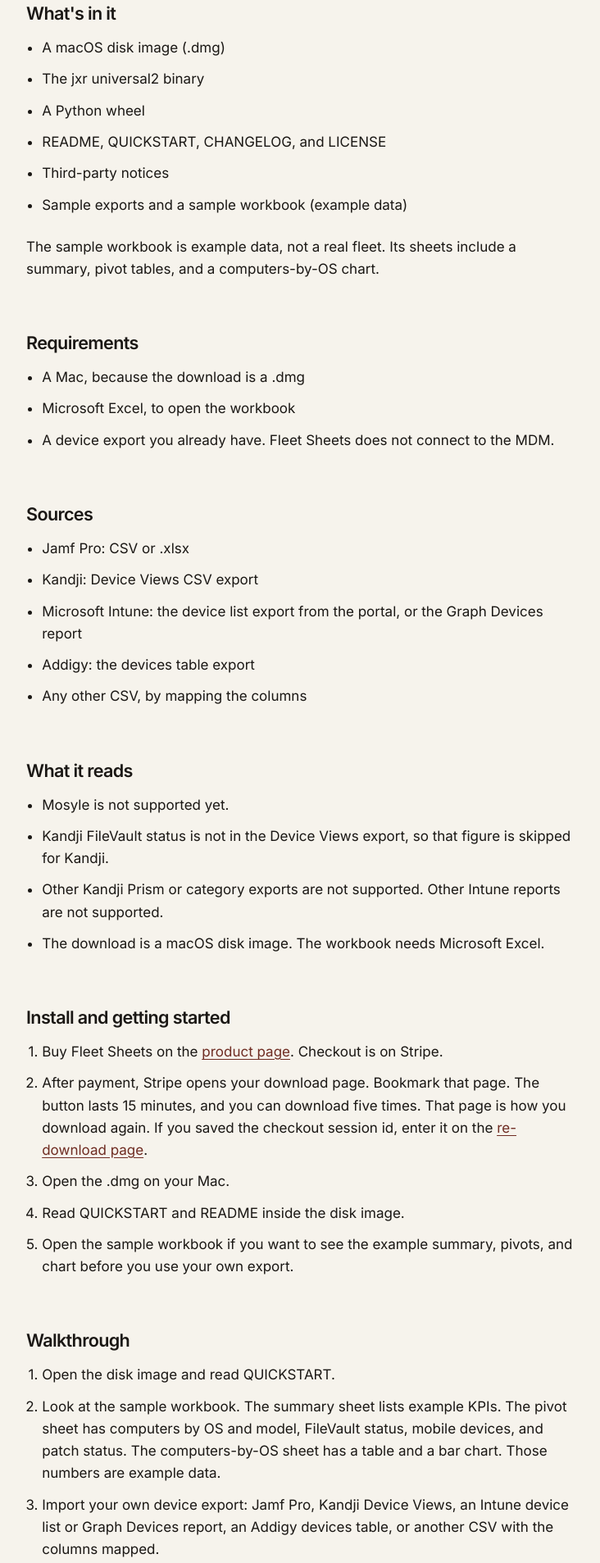
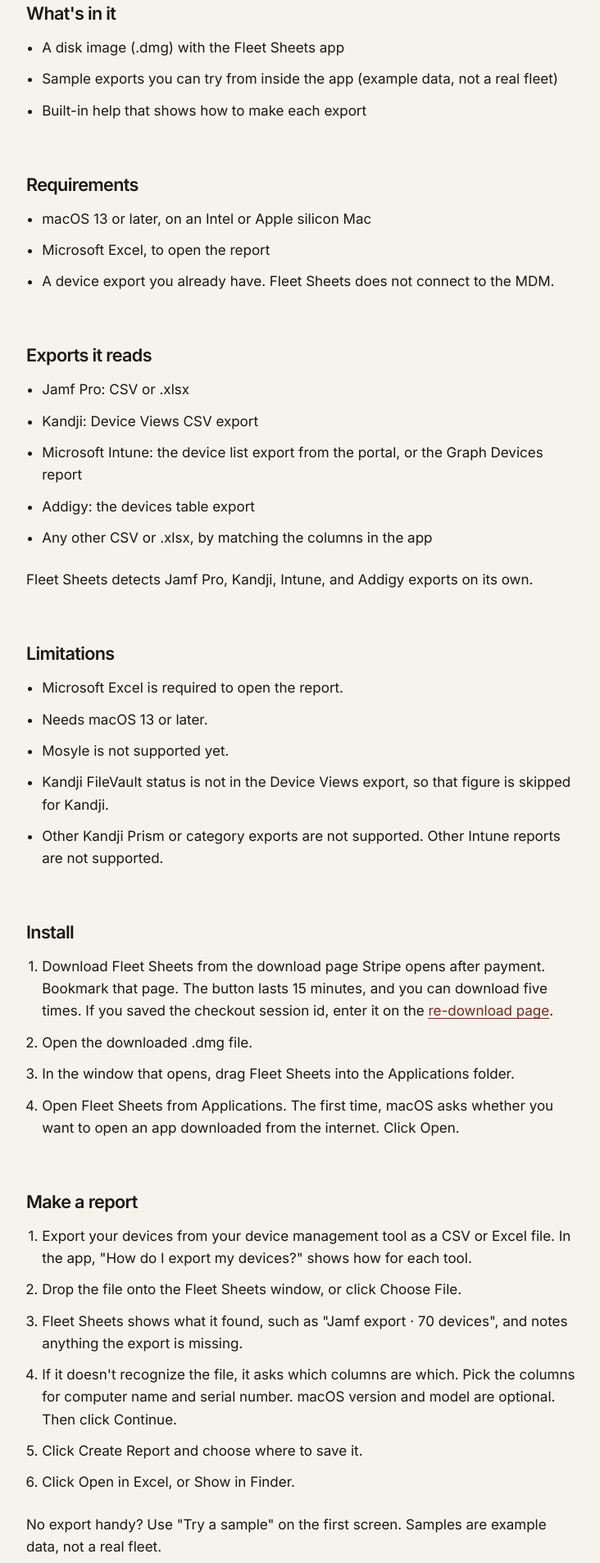
Before and after one commit to dedwebs/nixonmade, a website: page public/docs/fleet-sheets/index.html in a window 1280 px wide. Shown: the part 560-2467 px from the top of the page at 82% size, without its empty margins (272-1004 px from the left). Drawn offline with Linux system fonts and the light colour scheme.

Commit message:
Docs + thanks page: describe the Fleet Sheets Mac app install and flow; remove CLI instructions

```diff
--- a/public/docs/fleet-sheets/index.html
+++ b/public/docs/fleet-sheets/index.html
@@ -43,10 +43,10 @@
       <p class="eyebrow">Fleet Sheets</p>
       <h1>Fleet Sheets</h1>
       <p class="lede">
-        A macOS disk image. It turns a device export into an Excel workbook
-        with a summary, tables, charts, and pivot tables. Import only: no API
-        access and no credentials. One organization per license. The workbook
-        needs Microsoft Excel.
+        A Mac app that turns a device export into an Excel report with a
+        summary, tables, charts, and pivot tables. You drag in a file you
+        already exported. No API access and no credentials. One organization
+        per license. The report needs Microsoft Excel.
       </p>
       <p class="docs-call"><a href="/fleet-sheets/">Fleet Sheets product page</a></p>
       <nav class="docs-subnav" aria-label="Documentation">
@@ -58,87 +58,74 @@
       <section aria-labelledby="contents-heading">
         <h2 id="contents-heading">What's in it</h2>
         <ul class="content-list">
-          <li>A macOS disk image (.dmg)</li>
-          <li>The jxr universal2 binary</li>
-          <li>A Python wheel</li>
-          <li>README, QUICKSTART, CHANGELOG, and LICENSE</li>
-          <li>Third-party notices</li>
-          <li>Sample exports and a sample workbook (example data)</li>
+          <li>A disk image (.dmg) with the Fleet Sheets app</li>
+          <li>Sample exports you can try from inside the app (example data, not a real fleet)</li>
+          <li>Built-in help that shows how to make each export</li>
         </ul>
-        <p>
-          The sample workbook is example data, not a real fleet. Its sheets
-          include a summary, pivot tables, and a computers-by-OS chart.
-        </p>
-        <!-- TODO: Minimum macOS version for the disk image is not in the materials. -->
       </section>
 
       <section aria-labelledby="requirements-heading">
         <h2 id="requirements-heading">Requirements</h2>
         <ul class="content-list">
-          <li>A Mac, because the download is a .dmg</li>
-          <li>Microsoft Excel, to open the workbook</li>
+          <li>macOS 13 or later, on an Intel or Apple silicon Mac</li>
+          <li>Microsoft Excel, to open the report</li>
           <li>A device export you already have. Fleet Sheets does not connect to the MDM.</li>
         </ul>
       </section>
 
       <section aria-labelledby="sources-heading">
-        <h2 id="sources-heading">Sources</h2>
+        <h2 id="sources-heading">Exports it reads</h2>
         <ul class="content-list">
           <li>Jamf Pro: CSV or .xlsx</li>
           <li>Kandji: Device Views CSV export</li>
           <li>Microsoft Intune: the device list export from the portal, or the Graph Devices report</li>
           <li>Addigy: the devices table export</li>
-          <li>Any other CSV, by mapping the columns</li>
+          <li>Any other CSV or .xlsx, by matching the columns in the app</li>
         </ul>
+        <p>Fleet Sheets detects Jamf Pro, Kandji, Intune, and Addigy exports on its own.</p>
       </section>
 
       <section aria-labelledby="reads-heading">
-        <h2 id="reads-heading">What it reads</h2>
+        <h2 id="reads-heading">Limitations</h2>
         <ul class="content-list">
+          <li>Microsoft Excel is required to open the report.</li>
+          <li>Needs macOS 13 or later.</li>
           <li>Mosyle is not supported yet.</li>
           <li>Kandji FileVault status is not in the Device Views export, so that figure is skipped for Kandji.</li>
           <li>Other Kandji Prism or category exports are not supported. Other Intune reports are not supported.</li>
-          <li>The download is a macOS disk image. The workbook needs Microsoft Excel.</li>
         </ul>
       </section>
 
       <section aria-labelledby="install-heading">
-        <h2 id="install-heading">Install and getting started</h2>
+        <h2 id="install-heading">Install</h2>
         <ol class="steps">
           <li>
-            Buy Fleet Sheets on the
-            <a href="/fleet-sheets/">product page</a>. Checkout is on Stripe.
+            Download Fleet Sheets from the download page Stripe opens after
+            payment. Bookmark that page. The button lasts 15 minutes, and you
+            can download five times. If you saved the checkout session id,
+            enter it on the <a href="/redownload">re-download page</a>.
           </li>
-          <li>
-            After payment, Stripe opens your download page. Bookmark that
-            page. The button lasts 15 minutes, and you can download five
-            times. That page is how you download again. If you saved the
-            checkout session id, enter it on the
-            <a href="/redownload">re-download page</a>.
-          </li>
-          <li>Open the .dmg on your Mac.</li>
-          <li>Read QUICKSTART and README inside the disk image.</li>
-          <li>
-            Open the sample workbook if you want to see the example summary,
-            pivots, and chart before you use your own export.
-          </li>
+          <li>Open the downloaded .dmg file.</li>
+          <li>In the window that opens, drag Fleet Sheets into the Applications folder.</li>
+          <li>Open Fleet Sheets from Applications. The first time, macOS asks whether you want to open an app downloaded from the internet. Click Open.</li>
         </ol>
-        <!-- TODO: Whether the .dmg asks you to drag an app into Applications, or how jxr is launched from the image, is not in the materials. -->
       </section>
 
       <section aria-labelledby="walkthrough-heading">
-        <h2 id="walkthrough-heading">Walkthrough</h2>
+        <h2 id="walkthrough-heading">Make a report</h2>
         <ol class="steps">
-          <li>Open the disk image and read QUICKSTART.</li>
+          <li>Export your devices from your device management tool as a CSV or Excel file. In the app, "How do I export my devices?" shows how for each tool.</li>
+          <li>Drop the file onto the Fleet Sheets window, or click Choose File.</li>
+          <li>Fleet Sheets shows what it found, such as "Jamf export · 70 devices", and notes anything the export is missing.</li>
           <li>
-            Look at the sample workbook. The summary sheet lists example KPIs.
-            The pivot sheet has computers by OS and model, FileVault status,
-            mobile devices, and patch status. The computers-by-OS sheet has a
-            table and a bar chart. Those numbers are example data.
+            If it doesn't recognize the file, it asks which columns are which.
+            Pick the columns for computer name and serial number. macOS
+            version and model are optional. Then click Continue.
           </li>
-          <li>Import your own device export: Jamf Pro, Kandji Device Views, an Intune device list or Graph Devices report, an Addigy devices table, or another CSV with the columns mapped.</li>
+          <li>Click Create Report and choose where to save it.</li>
+          <li>Click Open in Excel, or Show in Finder.</li>
         </ol>
-        <!-- TODO: The control or command that starts an import is not in the materials. -->
+        <p>No export handy? Use "Try a sample" on the first screen. Samples are example data, not a real fleet.</p>
       </section>
 
       <section aria-labelledby="config-heading">
@@ -147,7 +134,6 @@
           A license covers one organization. There is no MSP or multi-client
           tier. A second organization needs its own purchase.
         </p>
-        <!-- TODO: Settings for the stale window, the current OS value, or an output path are not described outside the sample report itself. Do not treat those report labels as preferences. -->
       </section>
 
       <section aria-labelledby="faq-heading">
@@ -166,8 +152,12 @@
             <dd>$29 for one organization.</dd>
           </div>
           <div>
-            <dt>Is the sample workbook my fleet?</dt>
-            <dd>No. It is example data shipped with the kit.</dd>
+            <dt>Do I need to use Terminal?</dt>
+            <dd>No. Fleet Sheets is a regular Mac app.</dd>
+          </div>
+          <div>
+            <dt>Are the samples my fleet?</dt>
+            <dd>No. They are example data included with the app.</dd>
           </div>
           <div>
             <dt>How do refunds work?</dt>
@@ -179,11 +169,11 @@
       <section aria-labelledby="trouble-heading">
         <h2 id="trouble-heading">Troubleshooting</h2>
         <p>
-          If a file in the disk image will not open, email
+          If Fleet Sheets can't read your export, it says why and what to try.
+          If that doesn't help, email
           <a href="mailto:hello@nixonmade.com?subject=Fleet%20Sheets">hello@nixonmade.com</a>
-          with the file name and what failed.
+          with the name of your device management tool and the message you saw.
         </p>
-        <!-- TODO: No Fleet Sheets error list or support log is in the materials. -->
       </section>
 
       <section aria-labelledby="support-heading">
```
Also changed, not shown: public/fleet-sheets/thanks/index.html (+8 -0 lines).
